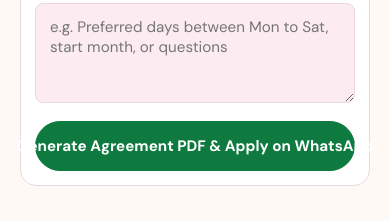
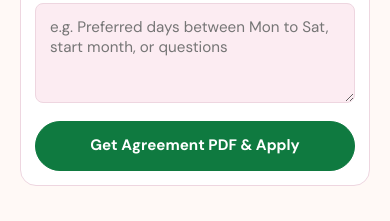
Before and after one commit to Nanakay62/Glamorous-Nails, a plain HTML site: page careers.html in a window 390 px wide. Shown: the part 6029-6250 px from the top of the page. Drawn offline with nearby package versions, Linux system fonts and the light colour scheme.

Commit message:
fix(mobile): prevent submit button text clipping on 390px screens

```diff
--- a/careers.html
+++ b/careers.html
@@ -303,7 +303,7 @@
             <label for="cr-notes">Preferred training days or questions (optional)</label>
             <textarea id="cr-notes" placeholder="e.g. Preferred days between Mon to Sat, start month, or questions"></textarea>
           </div>
-          <button type="submit" class="btn btn-whatsapp btn-block">Generate Agreement PDF &amp; Apply on WhatsApp</button>
+          <button type="submit" class="btn btn-whatsapp btn-block">Get Agreement PDF &amp; Apply</button>
         </form>
         <div id="careersPdfResult" style="display:none; margin-top:20px; padding:18px; border-radius:var(--radius-md); background:var(--blush); border:1px solid var(--oxblood);">
           <strong style="display:block; margin-bottom:6px; color:var(--ink);">Application PDF downloaded!</strong>
--- a/css/styles.css
+++ b/css/styles.css
@@ -2603,3 +2603,11 @@ img.ph {
   color: var(--ink-soft);
   line-height: 1.6;
 }
+
+/* Allow long mobile CTA buttons to wrap cleanly */
+.btn-block {
+  white-space: normal;
+  text-align: center;
+  line-height: 1.3;
+  padding-inline: 18px;
+}
```
